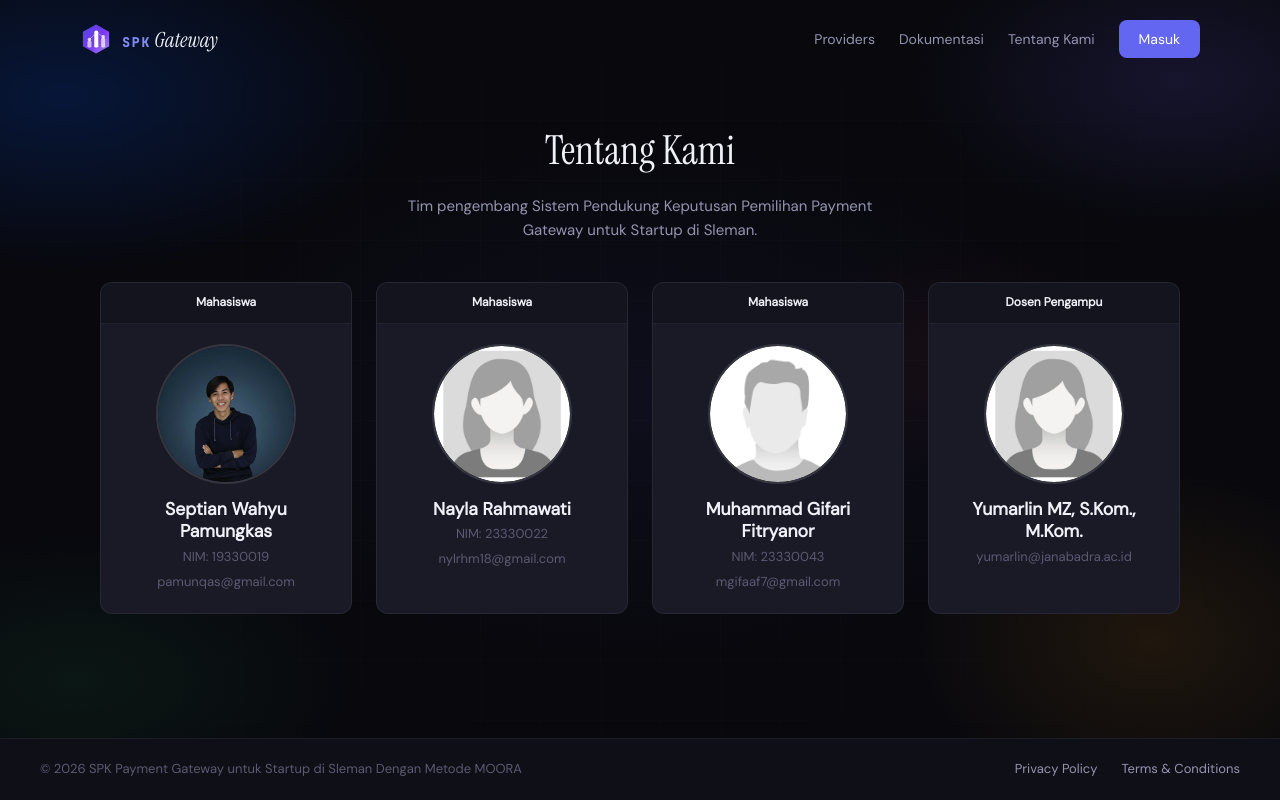
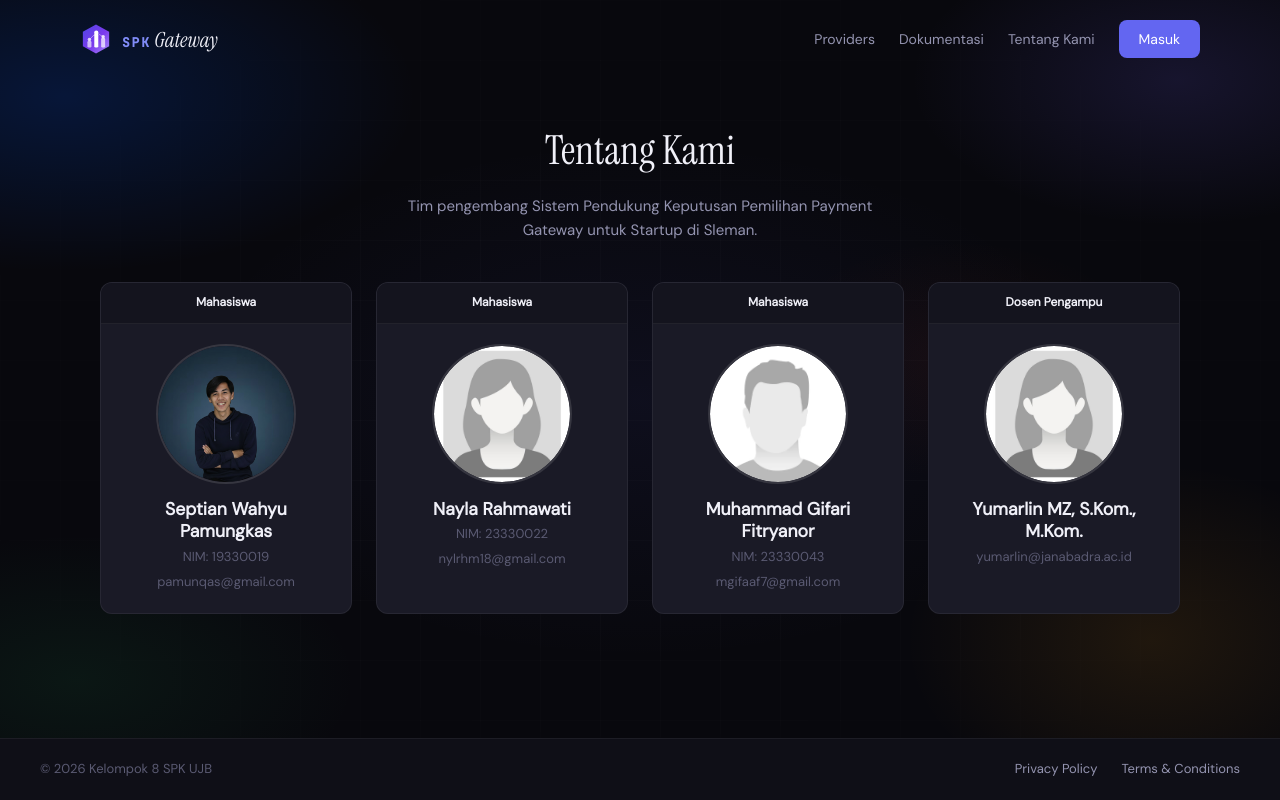
Before and after one commit to pamunqas/spk-app, a Next.js app: page /developer in a window 1280 px wide. Built offline with nearby package versions, Linux system fonts and the light colour scheme.

Commit message:
fix: unify footer text to 'Kelompok 8 SPK UJB'

```diff
--- a/app/developer/page.tsx
+++ b/app/developer/page.tsx
@@ -74,7 +74,7 @@ export default function DeveloperPage() {
       </div>
 
       <div className="landing-footer">
-        <p>&copy; 2026 SPK Payment Gateway untuk Startup di Sleman Dengan Metode MOORA</p>
+        <p>&copy; 2026 Kelompok 8 SPK UJB</p>
         <div className="landing-footer-links">
           <Link href="/privacy">Privacy Policy</Link>
           <Link href="/terms">Terms & Conditions</Link>
--- a/app/documentation/page.tsx
+++ b/app/documentation/page.tsx
@@ -147,7 +147,7 @@ export default function DocumentationPage() {
       </div>
 
 <div className="landing-footer">
-        <p>&copy; 2026 SPK Payment Gateway untuk Startup di Sleman Dengan Metode MOORA</p>
+        <p>&copy; 2026 Kelompok 8 SPK UJB</p>
         <div className="landing-footer-links">
           <Link href="/privacy">Privacy Policy</Link>
           <Link href="/terms">Terms & Conditions</Link>
--- a/app/flowchart/page.tsx
+++ b/app/flowchart/page.tsx
@@ -176,7 +176,7 @@ export default function FlowchartPage() {
       </div>
 
       <div className="landing-footer">
-        <p>&copy; 2026 SPK Payment Gateway untuk Startup di Sleman Dengan Metode MOORA</p>
+        <p>&copy; 2026 Kelompok 8 SPK UJB</p>
         <div className="landing-footer-links">
           <Link href="/privacy">Privacy Policy</Link>
           <Link href="/terms">Terms & Conditions</Link>
--- a/app/providers/page.tsx
+++ b/app/providers/page.tsx
@@ -54,7 +54,7 @@ export default function ProvidersPage() {
       </div>
 
       <div className="landing-footer">
-        <p>&copy; 2026 SPK Payment Gateway untuk Startup di Sleman Dengan Metode MOORA</p>
+        <p>&copy; 2026 Kelompok 8 SPK UJB</p>
         <div className="landing-footer-links">
           <Link href="/privacy">Privacy Policy</Link>
           <Link href="/terms">Terms & Conditions</Link>
```
